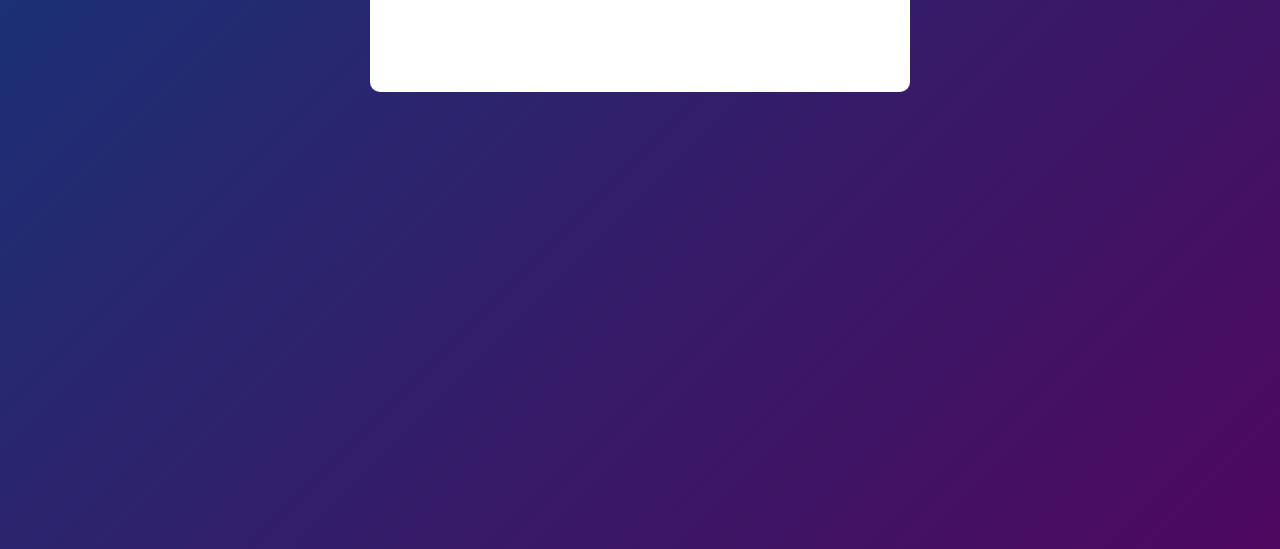
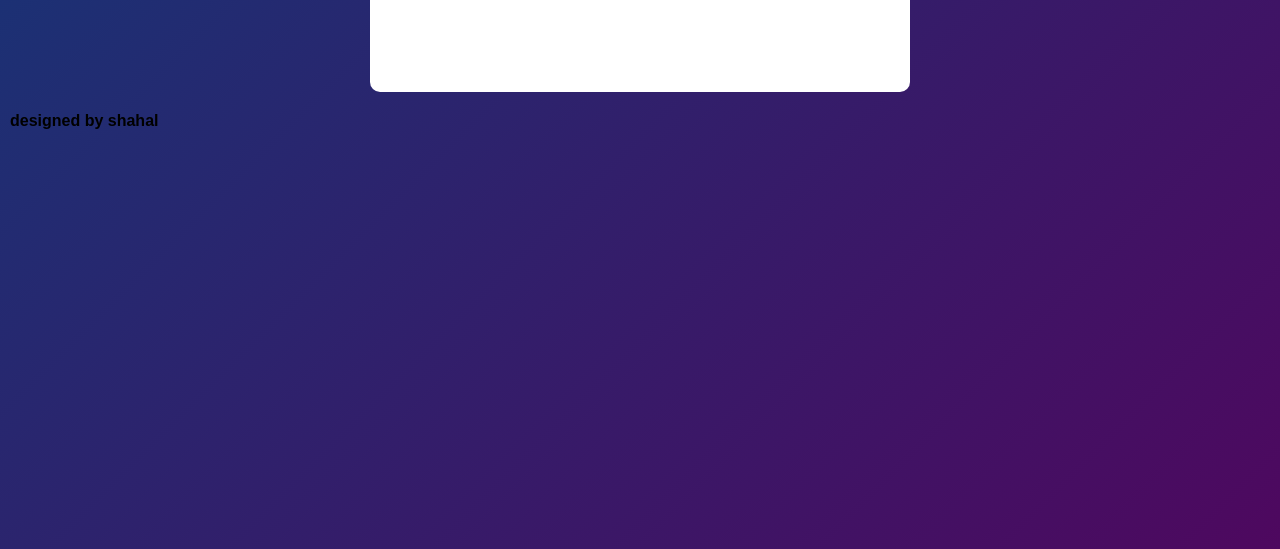
Before and after one commit to Sshahall/to-do-list, a plain HTML site: page index.html in a window 1280 px wide. Shown: the part 251-800 px from the top of the page. Drawn offline with Linux system fonts and the light colour scheme.

Commit message:
Update index.html

```diff
--- a/index.html
+++ b/index.html
@@ -23,6 +23,7 @@
             </ul>
 
         </div>
+        <h4 class="des col-12">designed by shahal</h4>
     </div>
     <script src="script.js"></script>
 </body>
```
